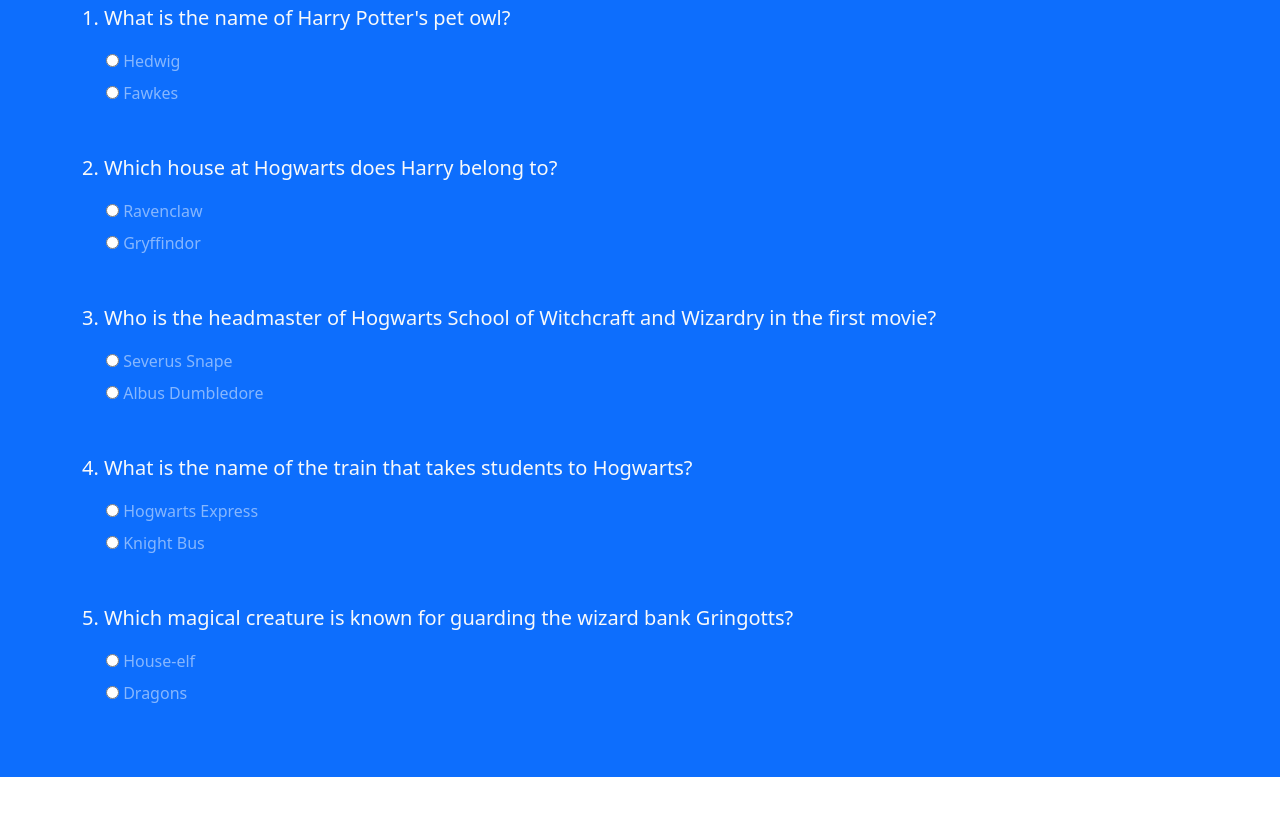
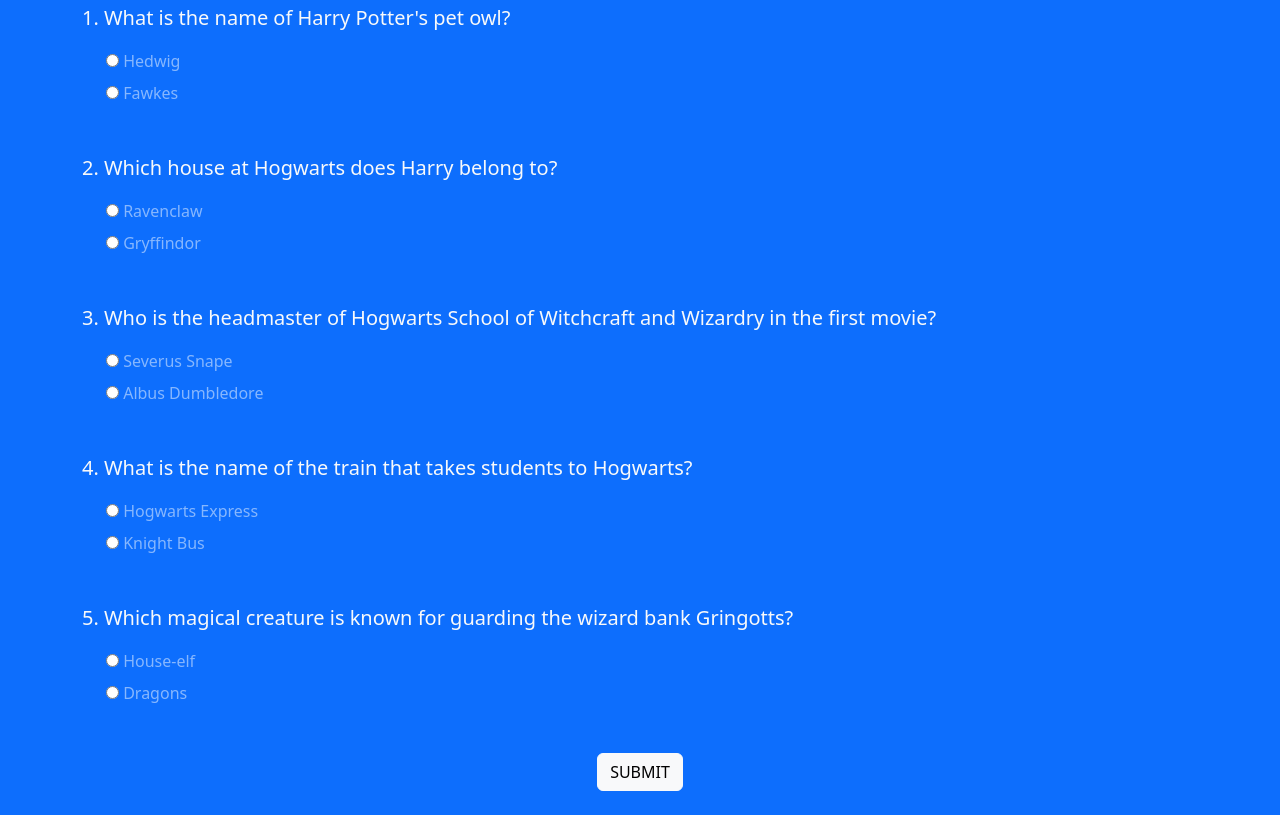
Before and after one commit to dulakshirb/js-quiz, a plain HTML site: page index.html in a window 1280 px wide. Shown: the part 312-1127 px from the top of the page. Before the commit the page ends 1089 px from the top, so only its background shows below. Drawn offline with nearby package versions, Linux system fonts and the light colour scheme.

Commit message:
add submit button

```diff
--- a/index.html
+++ b/index.html
@@ -92,6 +92,9 @@
               <label class="form-check-label">Dragons</label>
             </div>
           </div>
+          <div class="text-center">
+            <input type="submit" value="SUBMIT" class="btn btn-light" />
+          </div>
         </form>
       </div>
     </div>
```
